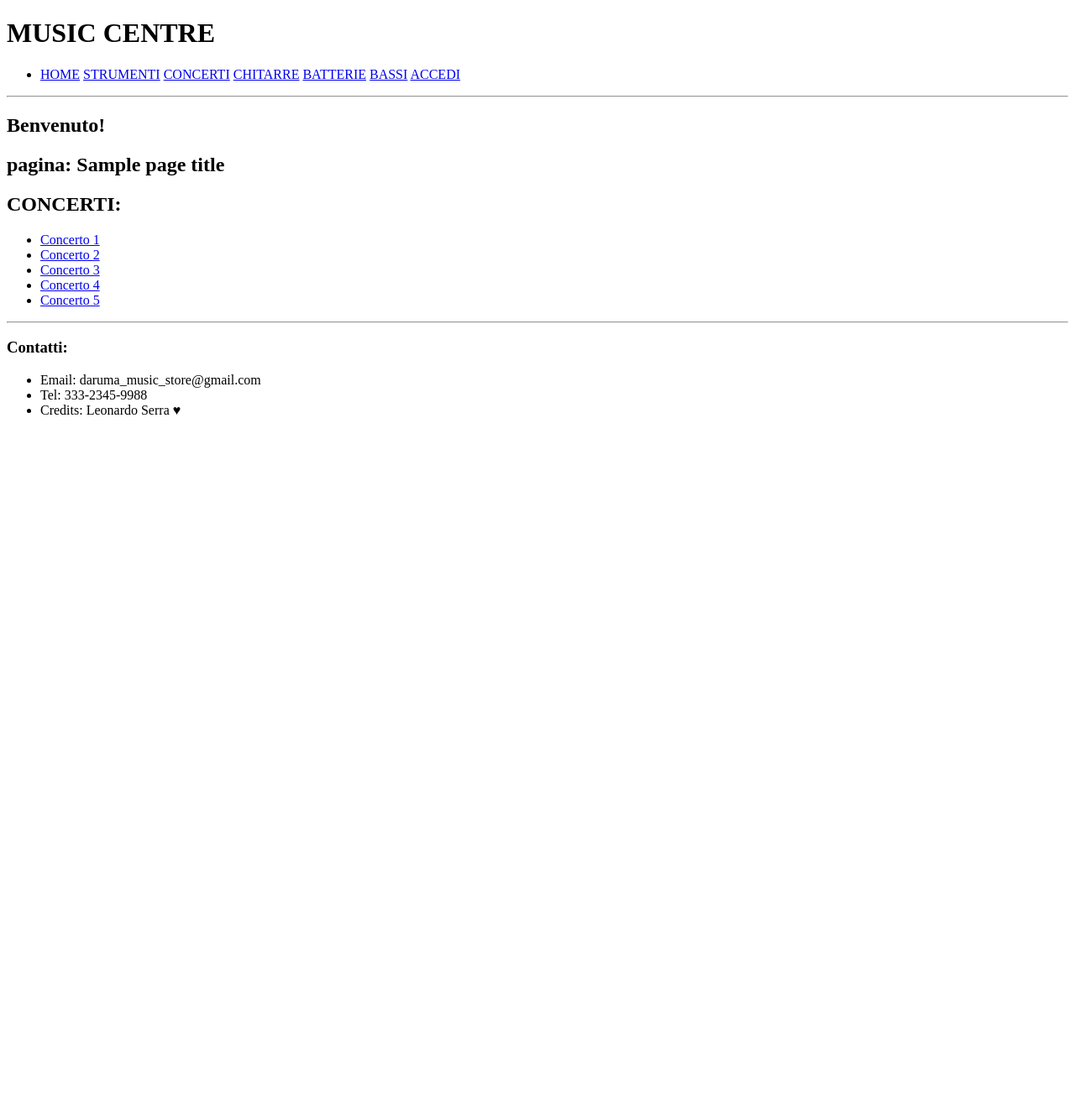
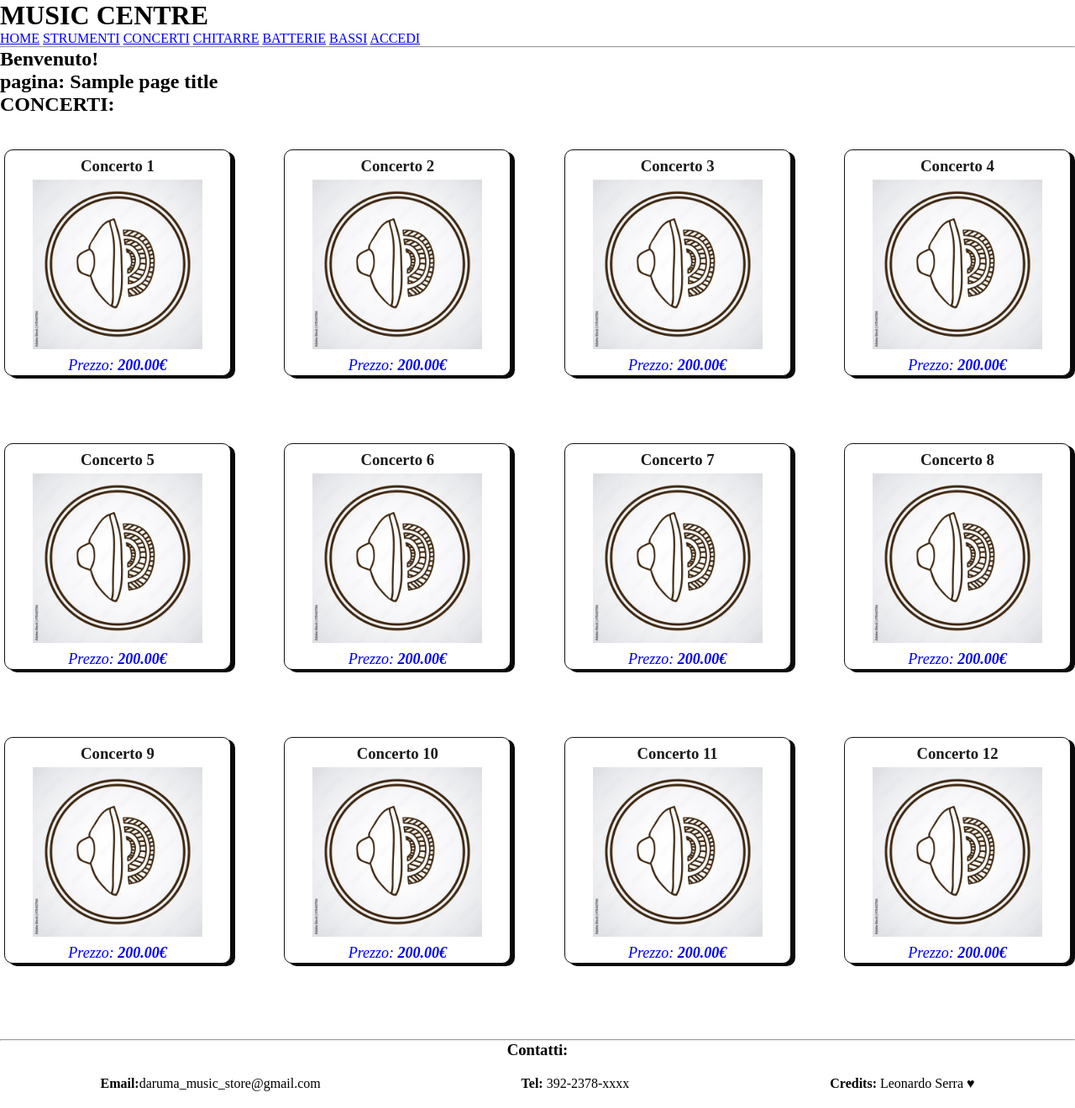
Before and after one commit to leonardoserra/proj_music_center, a Python web app: template app/templates/concerti.html in a window 1280 px wide. Shown: the whole page at 84% size. Before the commit the page ends 494 px from the top, so only its background shows below. Run offline with Jinja, Linux system fonts and the light colour scheme; the template is opened without the code that fills it: most values are stand-ins (such as "Sample title", 1, 10 or a date in 2020).

Commit message:
styled show, and card, and lists rendered with for cycles

```diff
--- a/app/static/style.css
+++ b/app/static/style.css
@@ -1,5 +1,188 @@
+/* Global */
 *{
   margin:0;
   padding:0;
   box-sizing: border-box;
 }
+
+/* Utilities */
+.d-flex{
+  display: flex;
+  flex-wrap: wrap;
+}
+
+.justify-between{
+  justify-content: space-between;
+}
+
+.justify-around{
+  justify-content: space-around;
+}
+
+.align-center{
+  align-items: center;
+}
+
+/* margins */
+.mb-1{
+  margin-bottom: 10px;
+}
+.mb-2{
+  margin-bottom: 20px;
+}
+.mb-3{
+  margin-bottom: 30px;
+}
+.mb-4{
+  margin-bottom: 40px;
+}
+.mb-5{
+  margin-bottom: 50px;
+}
+.mb-6{
+  margin-bottom: 60px;
+}
+
+.mt-1{
+  margin-top: 10px;
+}
+.mt-2{
+  margin-top: 20px;
+}
+.mt-3{
+  margin-top: 30px;
+}
+.mt-4{
+  margin-top: 40px;
+}
+.mt-5{
+  margin-top: 50px;
+}
+.mt-6{
+  margin-top: 60px;
+}
+
+/* paddings */
+.pb-1{
+  padding-bottom: 10px;
+}
+.pb-2{
+  padding-bottom: 20px;
+}
+.pb-3{
+  padding-bottom: 30px;
+}
+.pb-4{
+  padding-bottom: 40px;
+}
+.pb-5{
+  padding-bottom: 50px;
+}
+.pb-6{
+  padding-bottom: 60px;
+}
+
+.pt-1{
+  padding-top: 10px;
+}
+.pt-2{
+  padding-top: 20px;
+}
+.pt-3{
+  padding-top: 30px;
+}
+.pt-4{
+  padding-top: 40px;
+}
+.pt-5{
+  padding-top: 50px;
+}
+.pt-6{
+  padding-top: 60px;
+}
+
+.no-text-decoration{
+  text-decoration: none;
+}
+
+.semibold{
+  font-weight: 600;
+}
+
+.italic{
+  font-style: italic;
+}
+
+.no-list-style{
+  list-style-type:none;
+}
+
+.text-center{
+  text-align: center;
+}
+
+.center-content{
+  display: flex;
+  flex-direction: column;
+  align-items: center;
+}
+
+
+/* components style */
+
+/* single card */
+.card{
+  border: 1px solid rgb(17, 17, 21);
+  border-radius: 10px;
+  box-shadow: 5px 3px rgb(10, 10, 12);
+  height: calc((100vw / 4) - 50px);
+  width: calc((100% / 4) - 50px);
+  min-height: 250px;
+  min-width: 250px;
+  margin: 40px 5px;
+  padding: 8px;
+  background-color: rgb(255, 255, 255);
+  transition: transform 0.3s ease-out;
+}
+
+.card:hover{
+  transform: scale(1.1);
+  z-index: 10;
+}
+
+.card-show{
+  max-width: 800px;
+  min-height: 500px;
+  min-width: 500px;
+  margin: 50px 0 100px 0;
+  padding: 12px;
+}
+
+/* for the card lists */
+.card a{
+  text-decoration: none;
+
+}
+.card-title{
+  font-weight: 600;
+  color: rgb(26, 26, 26);
+}
+
+/* card image */
+.card-image-wrapper{
+  max-width: calc(100% - 50px);
+  max-height: calc(100% - 50px);
+  min-width: 100px;
+  min-height: 100px;
+  margin: 5px 5px
+}
+
+.card-image{
+  object-fit: cover;
+  width:100%;
+  height:100%;
+}
+
+.card-price{
+  font-size: 18px;
+}
--- a/app/templates/base.html
+++ b/app/templates/base.html
@@ -4,6 +4,7 @@
   <meta charset="UTF-8">
   <meta name="viewport" content="width=device-width, initial-scale=1.0">
   <title>{{page_title}}</title>
+  <link rel="stylesheet" href="/static/style.css">
 </head>
 <body>
   {%include 'components/header.html'%}
--- a/app/templates/components/footer.html
+++ b/app/templates/components/footer.html
@@ -1,11 +1,13 @@
-<footer>
+<footer class="mt-5 content center">
   <hr>
-  <h3>
+  <h3 class="text-center mb-2">
     Contatti:
   </h3>
-  <ul>
-    <li>Email: daruma_music_store@gmail.com</li>
-    <li>Tel: 333-2345-9988</li>
-    <li>Credits: Leonardo Serra &hearts;</li>
+  <ul class="d-flex justify-around no-list-style mb-2">
+    <li>
+      <span class="semibold">Email:</span>daruma_music_store@gmail.com
+    </li>
+    <li><span class="semibold">Tel:</span> 392-2378-xxxx</li>
+    <li><span class="semibold">Credits:</span> Leonardo Serra &hearts;</li>
   </ul>
 </footer>
--- a/app/templates/index.html
+++ b/app/templates/index.html
@@ -5,23 +5,62 @@
   <h2>pagina: {{page_title}}</h2>
   {%block strumenti_list%}
     <h2>STRUMENTI:</h2>
-    <ul>
-      <li><a href="/strumenti/chitarre/1">Chitarra 1</a></li>
-      <li><a href="/strumenti/batterie/1">Batteria 1</a></li>
-      <li><a href="/strumenti/bassi/1">Basso 1</a></li>
-      <li><a href="/strumenti/chitarre/2">Chitarra 2</a></li>
-      <li><a href="/strumenti/batterie/3">Batteria 3</a></li>
+    <ul class="d-flex justify-between no-list-style">
+      {%for i in range(4)%}
+      <li class="card">
+        <a class="center-content" href="/strumenti/chitarre/{{i + 1}}">
+          <h3 class="card-title"> Chitarra {{i + 1}}</h3>
+          <div class="card-image-wrapper">
+            <img class="card-image" src="/static/default.jpg" alt="Chitarra {{i + 1}}">
+          </div>
+          <p class="card-price italic">Prezzo: <span class="semibold">200.00€</span></p>
+        </a>
+      </li>
+      {%endfor%}
+      {%for i in range(4)%}
+      <li class="card">
+        <a class="center-content" href="/strumenti/batterie/{{i + 1}}">
+          <h3 class="card-title"> Batteria  {{i + 1}}</h3>
+          <div class="card-image-wrapper">
+            <img class="card-image" src="/static/default.jpg" alt="Batteria {{i + 1}}">
+          </div>
+          <p class="card-price italic">Prezzo: <span class="semibold">200.00€</span></p>
+        </a>
+      </li>
+      {%endfor%}
+      {%for i in range(4)%}
+      <li class="card">
+        <a class="center-content" href="/strumenti/bassi/{{i + 1}}">
+          <h3 class="card-title"> Basso  {{i + 1}}</h3>
+          <div class="card-image-wrapper">
+            <img class="card-image" src="/static/default.jpg" alt="Basso {{i + 1}}">
+          </div>
+          <p class="card-price italic">Prezzo: <span class="semibold">200.00€</span></p>
+        </a>
+      </li>
+      {%endfor%}
+
+
     </ul>
   {%endblock%}
 
   {%block concerti_list%}
     <h2>CONCERTI:</h2>
-    <ul>
-      <li><a href="/concerti/1">Concerto 1</a></li>
-      <li><a href="/concerti/2">Concerto 2</a></li>
-      <li><a href="/concerti/3">Concerto 3</a></li>
-      <li><a href="/concerti/4">Concerto 4</a></li>
-      <li><a href="/concerti/5">Concerto 5</a></li>
+
+    <ul class="d-flex justify-between no-list-style">
+
+      {%for i in range(12)%}
+      <li class="card">
+        <a class="center-content" href="/concerti/{{i + 1}}">
+          <h3 class="card-title"> Concerto  {{i + 1}}</h3>
+          <div class="card-image-wrapper">
+            <img class="card-image" src="/static/default.jpg" alt="Concerto {{i + 1}}">
+          </div>
+          <p class="card-price italic">Prezzo: <span class="semibold">200.00€</span></p>
+        </a>
+      </li>
+      {%endfor%}
+
     </ul>
   {%endblock%}
 
```
Also changed, not shown: app/templates/bassi.html (+12 -8 lines), app/templates/batterie.html (+12 -8 lines), app/templates/chitarre.html (+12 -8 lines), app/templates/show.html (+9 -4 lines).
